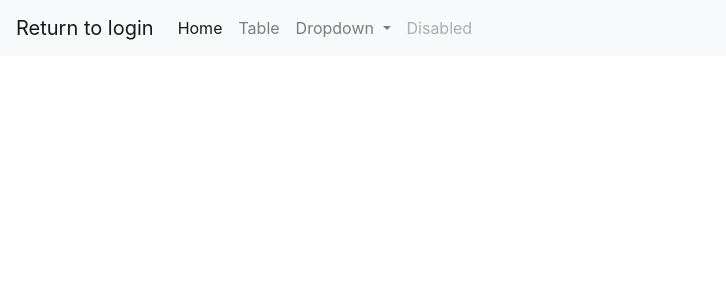
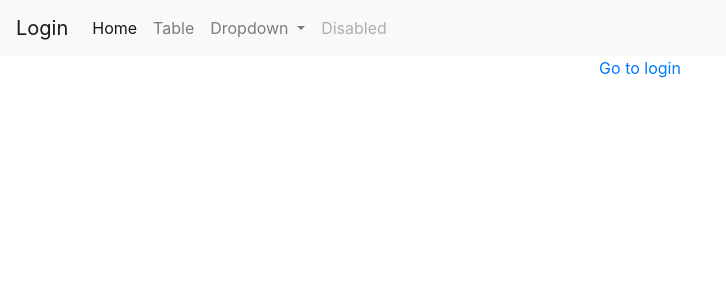
Before and after one commit to highmountain12321/flask-template, a Flask app: page / in a window 1280 px wide. Shown: the top 300 px of the page, without its empty margins (0-726 px from the left). Run offline with Flask 3, Linux system fonts and the light colour scheme; some libraries are stand-ins or nearby versions.

Commit message:
feat: slightly update

```diff
--- a/templates/homepage.html
+++ b/templates/homepage.html
@@ -9,7 +9,7 @@
 
 <body>
     <nav class="navbar navbar-expand-lg navbar-light bg-light">
-        <a class="navbar-brand" href="/login">Return to login</a>
+        <a class="navbar-brand" href="/login">Login</a>
         <button class="navbar-toggler" type="button" data-toggle="collapse" data-target="#navbarSupportedContent"
             aria-controls="navbarSupportedContent" aria-expanded="false" aria-label="Toggle navigation">
             <span class="navbar-toggler-icon"></span>
@@ -41,6 +41,9 @@
             </ul>
         </div>
     </nav>
+    <div class="container d-flex align-items-center justify-content-center">
+        <a href="/login" style="text-decoration:none">Go to login</a>
+    </div>
     <script src="https://code.jquery.com/jquery-3.5.1.slim.min.js"></script>
     <script src="https://cdn.jsdelivr.net/npm/@popperjs/core@2.5.2/dist/umd/popper.min.js"></script>
     <script src="https://stackpath.bootstrapcdn.com/bootstrap/4.5.2/js/bootstrap.min.js"></script>
```
